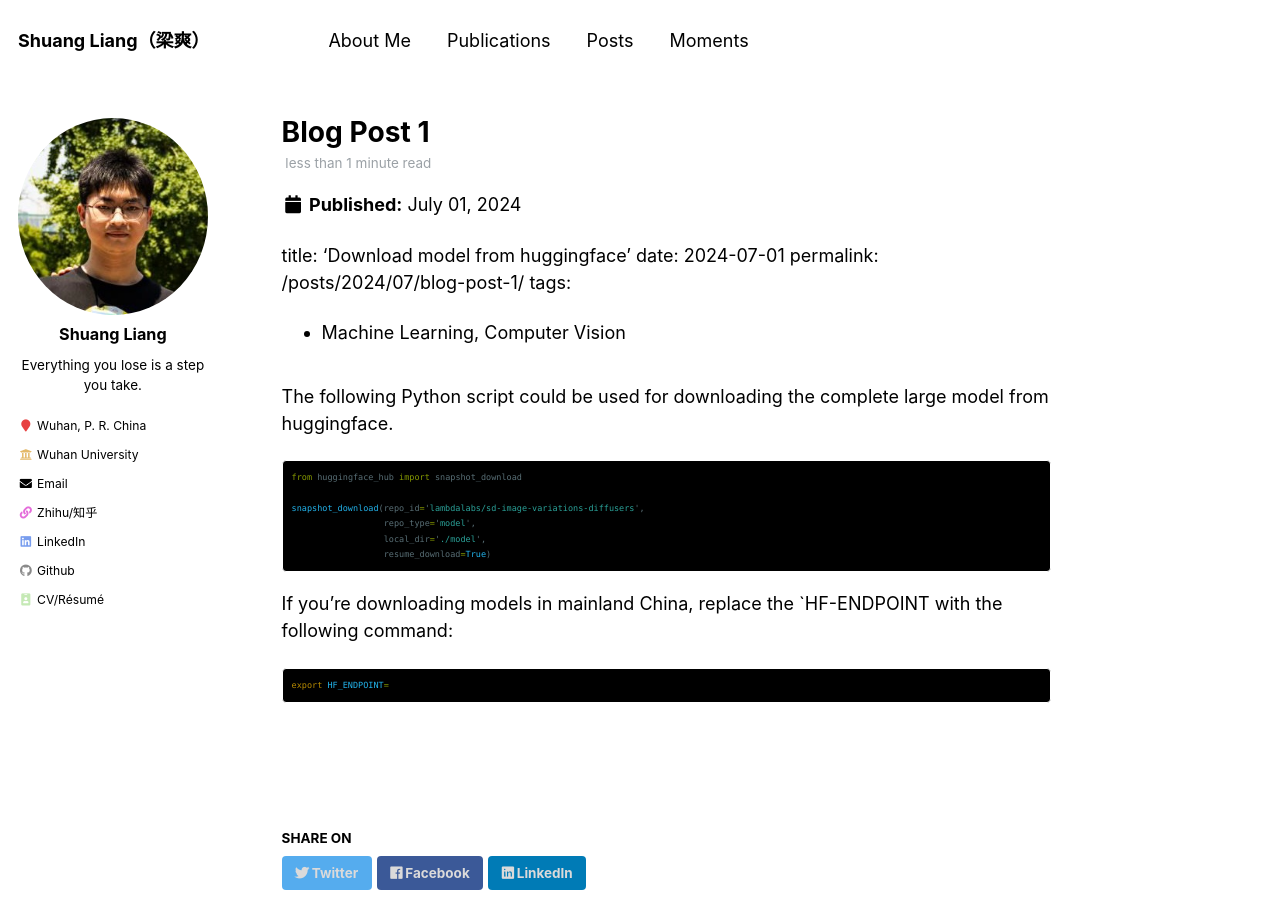
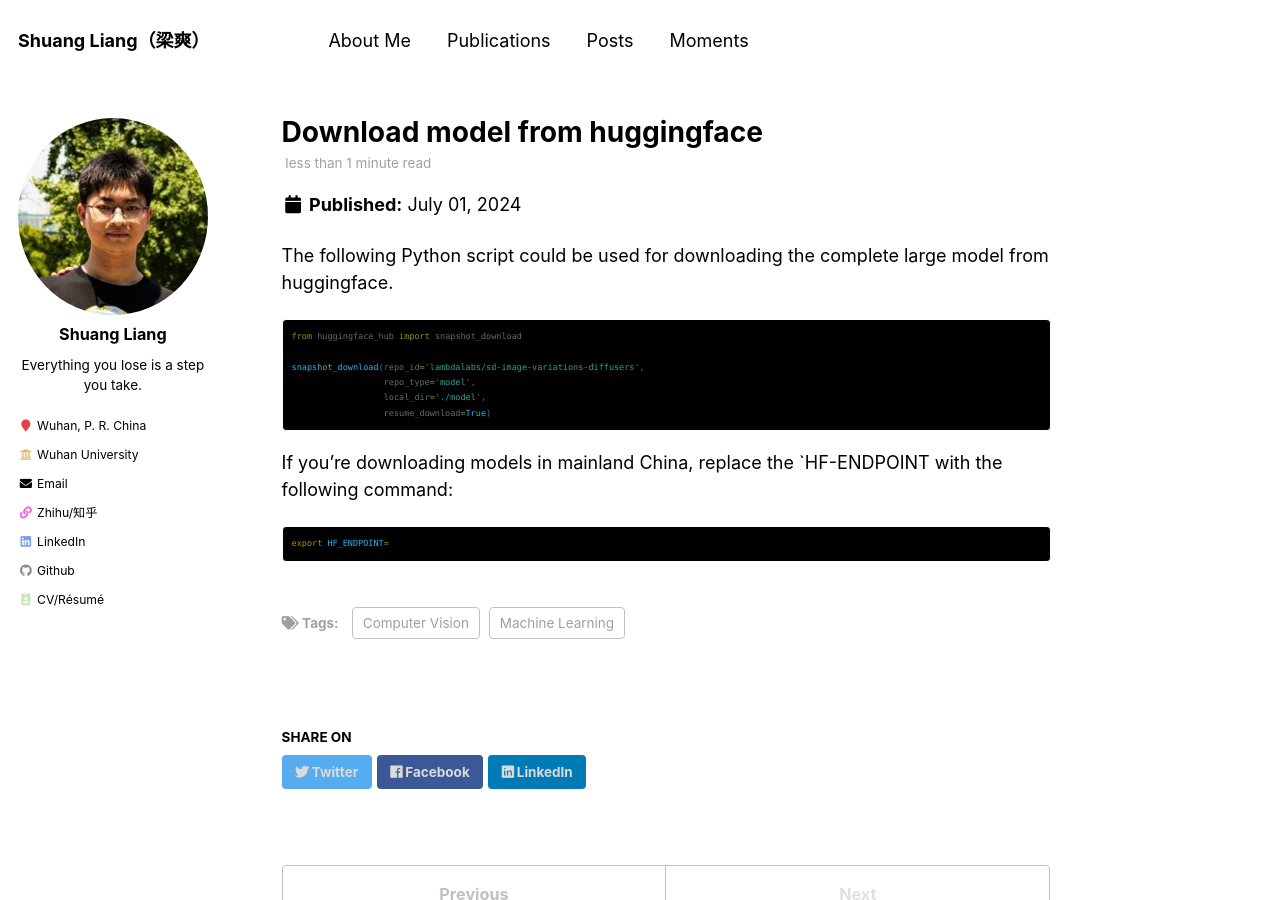
Before and after one commit to T-S-Liang/t-s-liang.github.io, a Jekyll site: the page built from _posts/2024-07-01-blog-post-1.md, in a window 1280 px wide and 900 px high. Built offline with Jekyll 4.4.1, drawn with Linux system fonts in a browser that asks for light colours; formulas are drawn with MathJax 3.

Commit message:
Update 2024-07-01-blog-post-1.md

```diff
--- a/_posts/2024-07-01-blog-post-1.md
+++ b/_posts/2024-07-01-blog-post-1.md
@@ -1,9 +1,11 @@
+---
 title: 'Download model from huggingface'
 date: 2024-07-01
 permalink: /posts/2024/07/blog-post-1/
 tags:
 
-  - Machine Learning, Computer Vision
+  - Machine Learning
+  - Computer Vision
 
 ---
 
```
